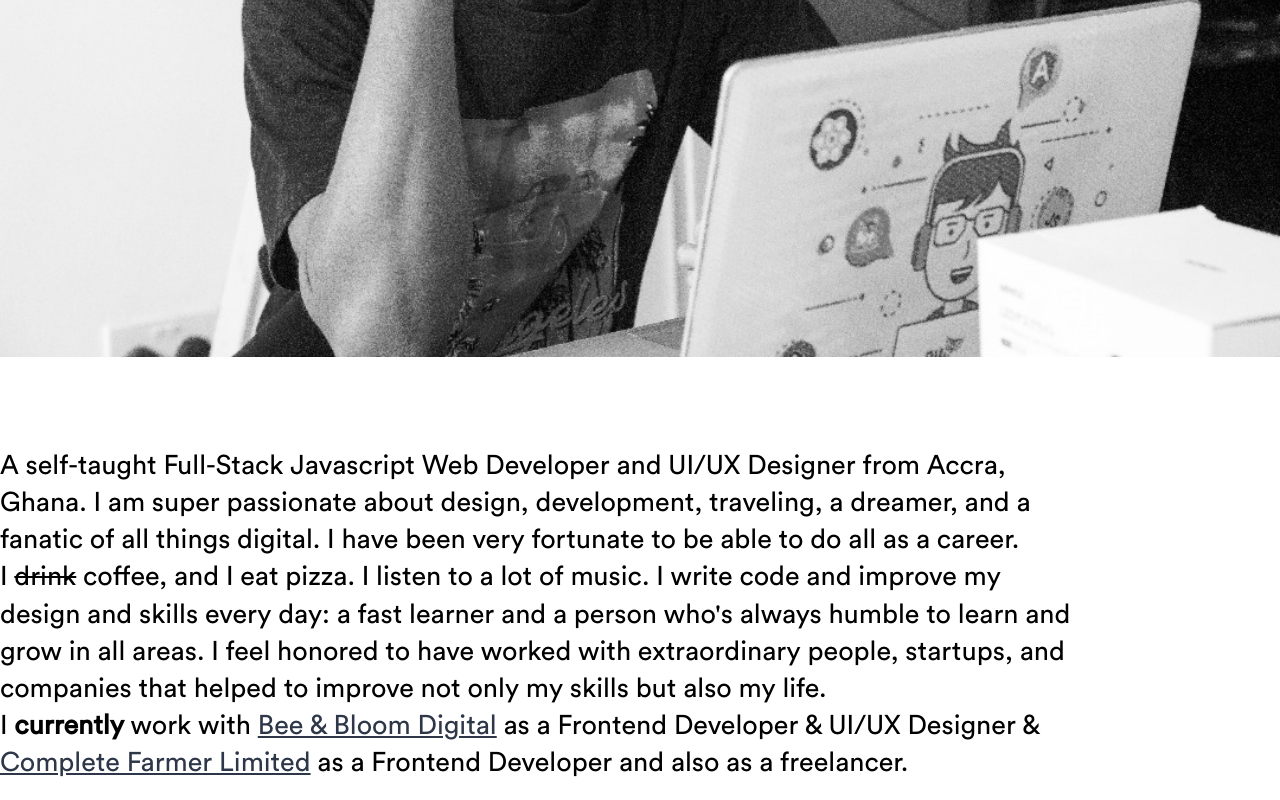
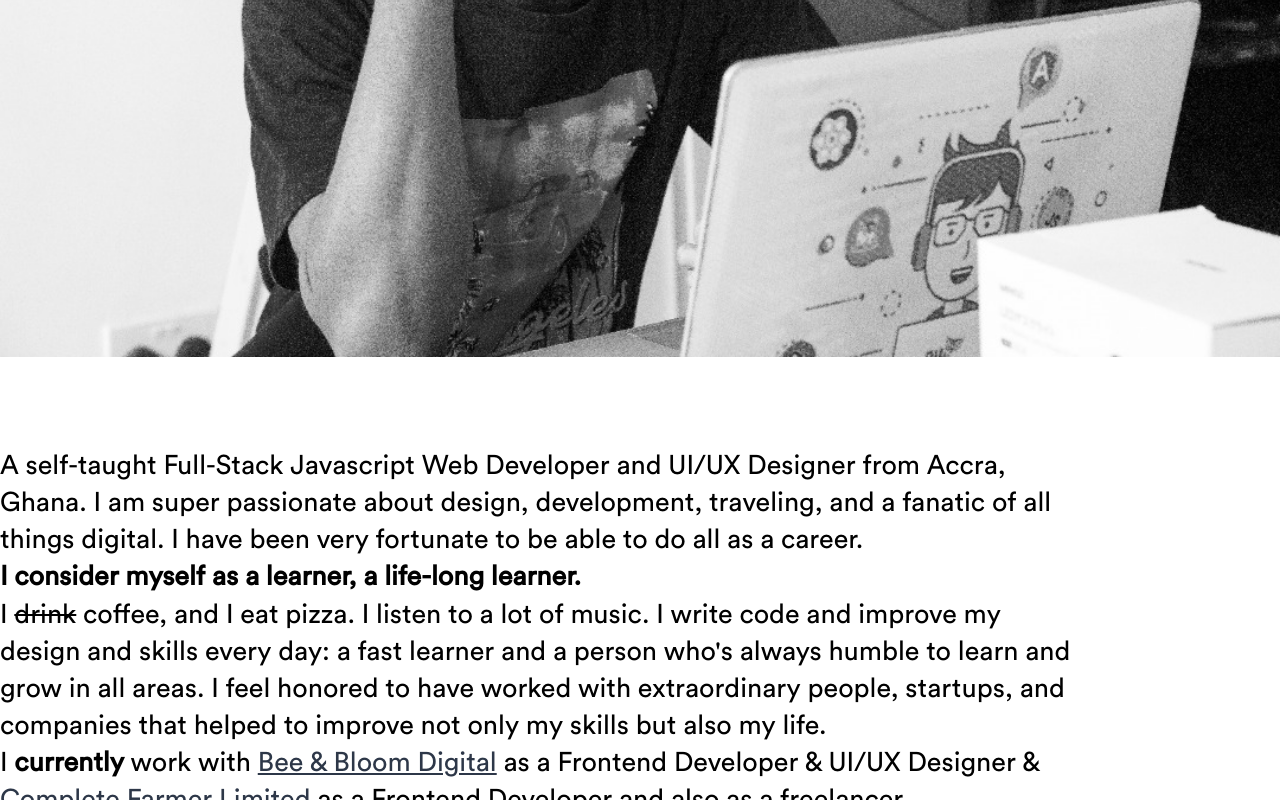
Before and after one commit to jaeyholic/portfolio-v2, a Gatsby site: page /about in a window 1280 px wide. Shown: the part 1001-1801 px from the top of the page. Built offline with nearby package versions, Linux system fonts and the light colour scheme; Gatsby itself is replaced by a stand-in of ours.

Commit message:
added a bit about me

```diff
--- a/src/pages/about.js
+++ b/src/pages/about.js
@@ -68,8 +68,8 @@ const SecondPage = () => {
       <div ref={el => (app = el)} className="mt-20 lg:mt-40 px-4 lg:px-0">
         <div ref={el => (contents = el)}>
           <h2 className="font-header text-3xl lg:text-5xl lg:w-120">
-            <div>Developing, Designing,</div>
-            <div>Traveling &amp; Music</div>
+            <div>I Design and,</div>
+            <div>Develop for the web.</div>
           </h2>
         </div>
 
@@ -84,8 +84,11 @@ const SecondPage = () => {
           <p>
             A self-taught Full-Stack Javascript Web Developer and UI/UX Designer
             from Accra, Ghana. I am super passionate about design, development,
-            traveling, a dreamer, and a fanatic of all things digital. I have
-            been very fortunate to be able to do all as a career.
+            traveling, and a fanatic of all things digital. I have been very
+            fortunate to be able to do all as a career.
+          </p>
+          <p className="font-bold">
+            I consider myself as a learner, a life-long learner.
           </p>
           <p>
             I <span className="line-through">drink</span> coffee, and I eat
```
